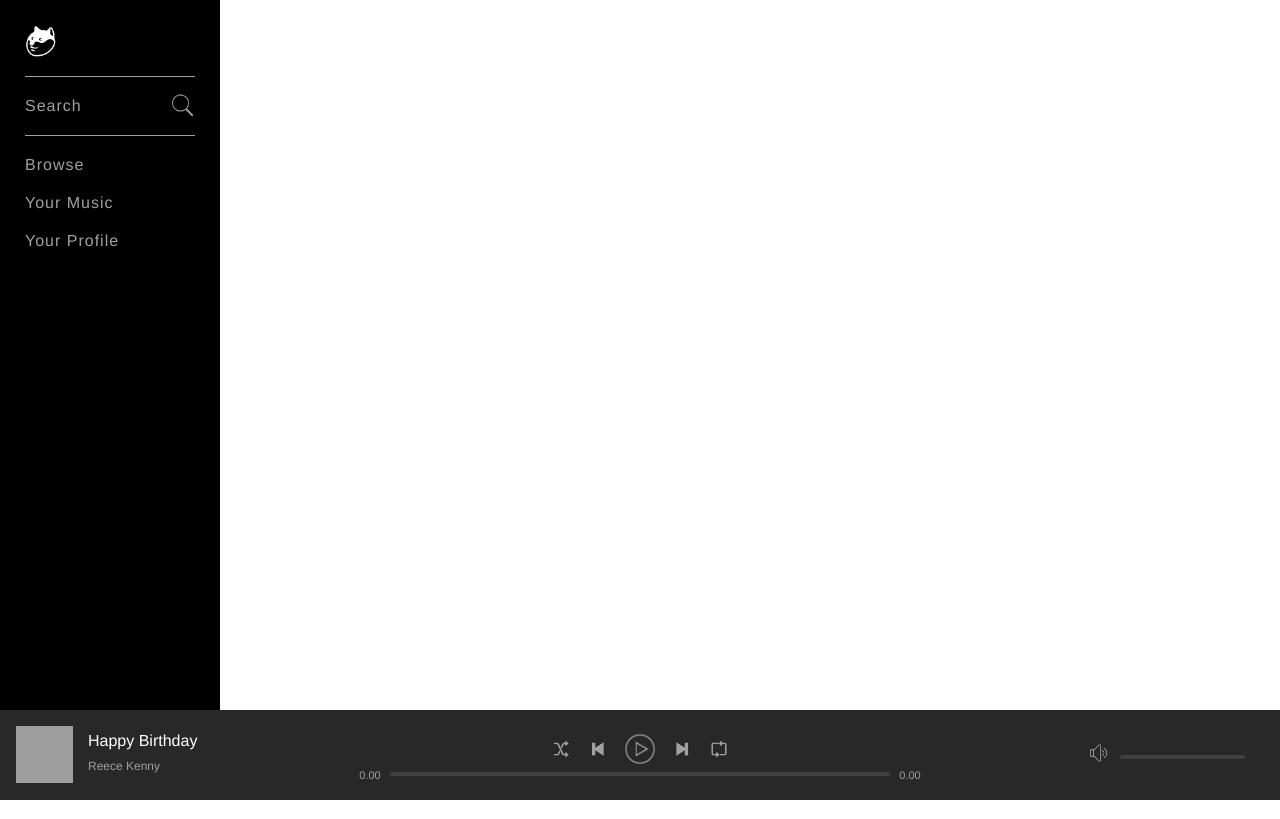
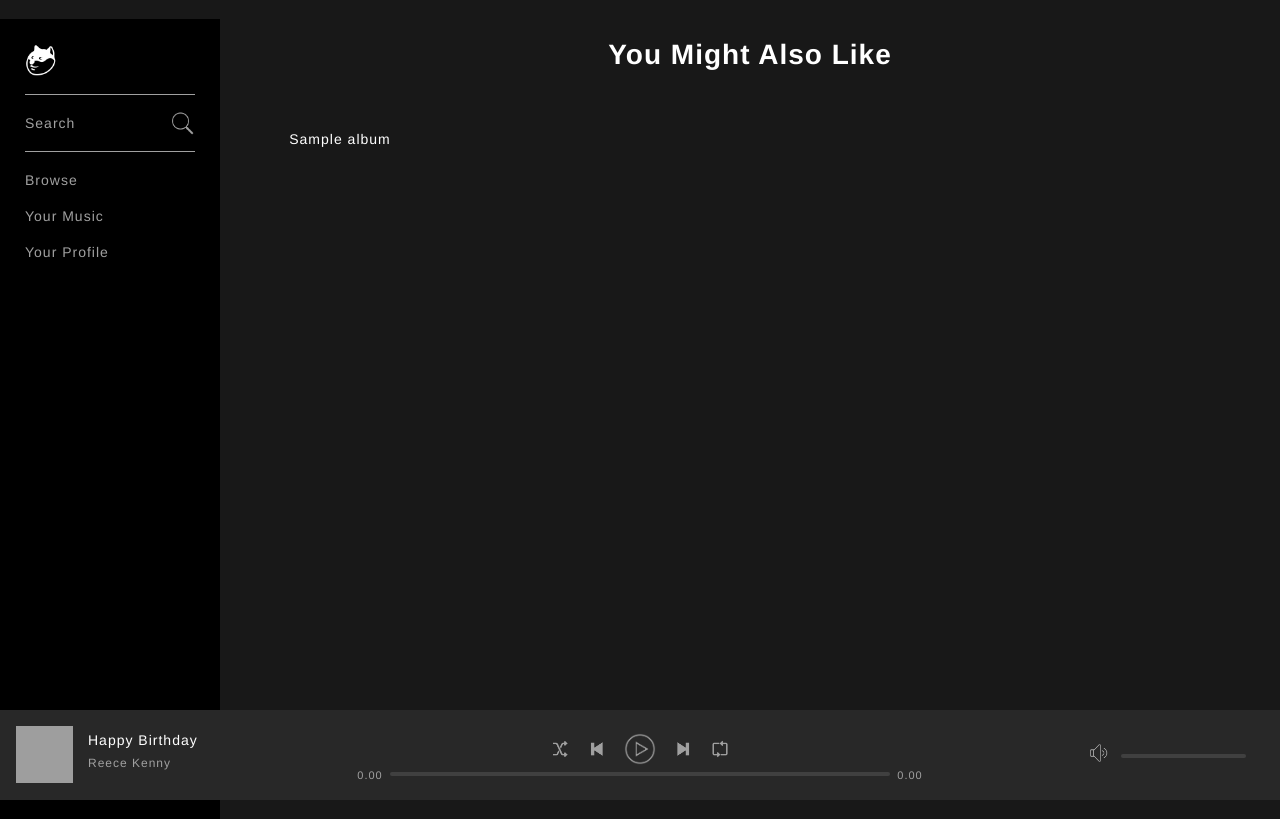
Before and after one commit to Bezll/Slotify, a PHP site: page / in a window 1280 px wide. Run offline with PHP 8.4, Linux system fonts and the light colour scheme; the visitor is signed in with stand-in values (Sample User, id 1); tables that the repository leaves empty or names only in its code hold one stand-in row (values such as "Sample post"); data that the repository does not hold is empty; grey boxes are pictures that could not be loaded.

Commit message:
Refactoring / creating main component

```diff
--- a/assets/css/style.css
+++ b/assets/css/style.css
@@ -7,6 +7,13 @@ html, body {
 * {
 	font-family: "Helvetica Neue", Helvetica, Arial, sans-serif;
 	color: #fff;
+	letter-spacing: 1px;
+}
+
+body {
+	background-color: #181818;
+	font-size: 14px;
+	min-width: 720px;
 }
 
 #nowPlayingBarContainer {
@@ -202,3 +209,44 @@ html, body {
 	top: 6px;
 	width: 25px;
 }
+
+#mainViewContainer {
+	margin-left: 220px;
+	padding-bottom: 90px;
+	width: calc(100% - 220px);
+}
+
+#mainContent {
+	padding: 0 20px;
+}
+
+.pageHeadingBig {
+	padding: 20px;
+	text-align: center;
+}
+
+.gridViewItem {
+	display: inline-block;
+	margin-right: 20px;
+	width: 29%;
+	max-width: 200px;
+	min-width: 150px;
+	margin-bottom: 20px;
+}
+
+.gridViewItem img {
+	width: 100%;
+}
+
+.gridViewInfo {
+	font-weight: 300;
+	text-align: center;
+	padding: 5px 0;
+	text-overflow: ellipsis;
+	overflow: hidden;
+	white-space: nowrap;
+}
+
+.gridViewItem a {
+text-decoration: none;
+}
--- /dev/null
+++ b/includes/footer.php
@@ -0,0 +1,13 @@
+				</div>
+
+			</div>
+
+		</div>
+
+			<?php include("includes/nowPlayingBar.php"); ?>
+
+	</div>
+
+</body>
+
+</html>
--- /dev/null
+++ b/includes/header.php
@@ -0,0 +1,32 @@
+<?php
+include("includes/config.php");
+
+//session_destroy();
+
+if(isset($_SESSION['userLoggedIn'])) {
+	$userLoggedIn = $_SESSION['userLoggedIn'];
+} else {
+	header("Location: register.php");
+}
+
+?>
+
+<head>
+
+	<title>Welcome to Slotify!</title>
+
+	<link rel="stylesheet" type="text/css" href="assets/css/style.css">
+
+</head>
+
+<body>
+
+	<div id="mainContainer">
+
+		<div id="topContainer">
+
+			<?php include("includes/navBarContainer.php"); ?>
+
+			<div id="mainViewContainer">
+
+				<div id="mainContent">
--- /dev/null
+++ b/includes/navBarContainer.php
@@ -0,0 +1,34 @@
+<div id="navBarContainer">
+
+	<nav class="navBar">
+		<a href="index.php" class="logo">
+			<img src="assets/images/icons/logo.png">
+		</a>
+
+		<div class="group">
+
+			<div class="navItem">
+				<a href="search.php" class="navItemLink">Search
+					<img src="assets/images/icons/search.png" class="icon" alt="Search">
+				</a>
+			</div>
+
+		</div>
+
+		<div class="group">
+
+			<div class="navItem">
+				<a href="browse.php" class="navItemLink">Browse</a>
+			</div>
+
+			<div class="navItem">
+				<a href="yourMusic.php" class="navItemLink">Your Music</a>
+			</div>
+
+			<div class="navItem">
+				<a href="yourProfile.php" class="navItemLink">Your Profile</a>
+			</div>
+
+		</div>
+	</nav>
+</div>
--- a/index.php
+++ b/index.php
@@ -1,169 +1,30 @@
 <!DOCTYPE html>
 
-<?php
-include("includes/config.php");
+<?php include("includes/header.php"); ?>
 
-//session_destroy();
+<h1 class="pageHeadingBig"> You Might Also Like</h1>
 
-if(isset($_SESSION['userLoggedIn'])) {
-	$userLoggedIn = $_SESSION['userLoggedIn'];
-} else {
-	header("Location: register.php");
-}
+<div class="gridViewContainer">
 
-?>
+	<?php
+		$albumQuery = mysqli_query($con, "SELECT * FROM albums ORDER BY RAND() LIMIT 10");
 
-<head>
+		while($row = mysqli_fetch_array($albumQuery)) {
 
-	<title>Welcome to Slotify!</title>
+			echo "<div class='gridViewItem'>
+				<a href='album.php?id=" . $row['id'] . "'>
+					<img src='" . $row['artworkPath'] . "'>
 
-	<link rel="stylesheet" type="text/css" href="assets/css/style.css">
+					<div class='gridViewInfo'>"
+						. $row['title'] .
+					"</div>
+				</a>
 
-</head>
+			</div>";
+		}
+	?>
 
-<body>
+</div>
 
-	<div id="mainContainer">
 
-		<div id="topContainer">
-
-			<div id="navBarContainer">
-				<nav class="navBar">
-					<a href="index.php" class="logo">
-						<img src="assets/images/icons/logo.png">
-					</a>
-
-					<div class="group">
-
-						<div class="navItem">
-							<a href="search.php" class="navItemLink">Search
-								<img src="assets/images/icons/search.png" class="icon" alt="Search">
-							</a>
-						</div>
-
-					</div>
-
-					<div class="group">
-
-						<div class="navItem">
-							<a href="browse.php" class="navItemLink">Browse</a>
-						</div>
-
-						<div class="navItem">
-							<a href="yourMusic.php" class="navItemLink">Your Music</a>
-						</div>
-
-						<div class="navItem">
-							<a href="yourProfile.php" class="navItemLink">Your Profile</a>
-						</div>
-
-					</div>
-
-				</nav>
-			</div>
-
-		</div>
-
-		<div id="nowPlayingBarContainer">
-
-			<div id="nowPlayingBar">
-
-				<div id="nowPlayingLeft">
-
-					<div class="content">
-
-						<span class="albumLink">
-							<img src="https://jooinn.com/images/square-4.jpg" class="albumArtwork">
-						</span>
-
-						<div class="trackInfo">
-
-							<span class="trackName">
-								<span>Happy Birthday</span>
-							</span>
-
-							<span class="artistName">
-								<span>Reece Kenny</span>
-							</span>
-
-						</div>
-
-					</div>
-
-				</div>
-
-				<div id="nowPlayingCenter">
-
-					<div class="content playerControls"></div>
-
-						<div class="buttons">
-
-							<button class="controlButton shuffle" title="Shuffle Button">
-								<img src="assets/images/icons/shuffle.png" alt="Shuffle">
-							</button>
-
-							<button class="controlButton previous" title="Previous Button">
-								<img src="assets/images/icons/previous.png" alt="Previous">
-							</button>
-
-							<button class="controlButton play" title="Play Button">
-								<img src="assets/images/icons/play.png" alt="Play">
-							</button>
-
-							<button class="controlButton pause" title="Pause Button" style="display:none;">
-								<img src="assets/images/icons/pause.png" alt="Pause">
-							</button>
-
-							<button class="controlButton next" title="Next Button">
-								<img src="assets/images/icons/next.png" alt="Next">
-							</button>
-
-							<button class="controlButton repeat" title="Repeat Button">
-								<img src="assets/images/icons/repeat.png" alt="Repeat">
-							</button>
-
-						</div>
-
-						<div class="playbackBar">
-
-							<span class="progressTime current">0.00</span>
-
-							<div class="progressBar">
-								<div class="progressBarBg">
-									<div class="progress"></div>
-								</div>
-							</div>
-
-							<span class="progressTime remaining">0.00</span>
-
-						</div>
-
-				</div>
-
-				<div id="nowPlayingRight">
-					<div class="volumeBar">
-
-						<button class="controlButton volume" title="Volume Button">
-							<img src="assets/images/icons/volume.png" alt="Volume">
-						</button>
-
-						<div class="progressBar">
-							<div class="progressBarBg">
-								<div class="progress"></div>
-							</div>
-
-						</div>
-
-					</div>
-
-				</div>
-
-			</div>
-
-		</div>
-
-	</div>
-
-</body>
-
-</html>
+<?php include("includes/footer.php"); ?>
```
Also changed, not shown: includes/nowPlayingBar.php (added, +98 -0 lines).
